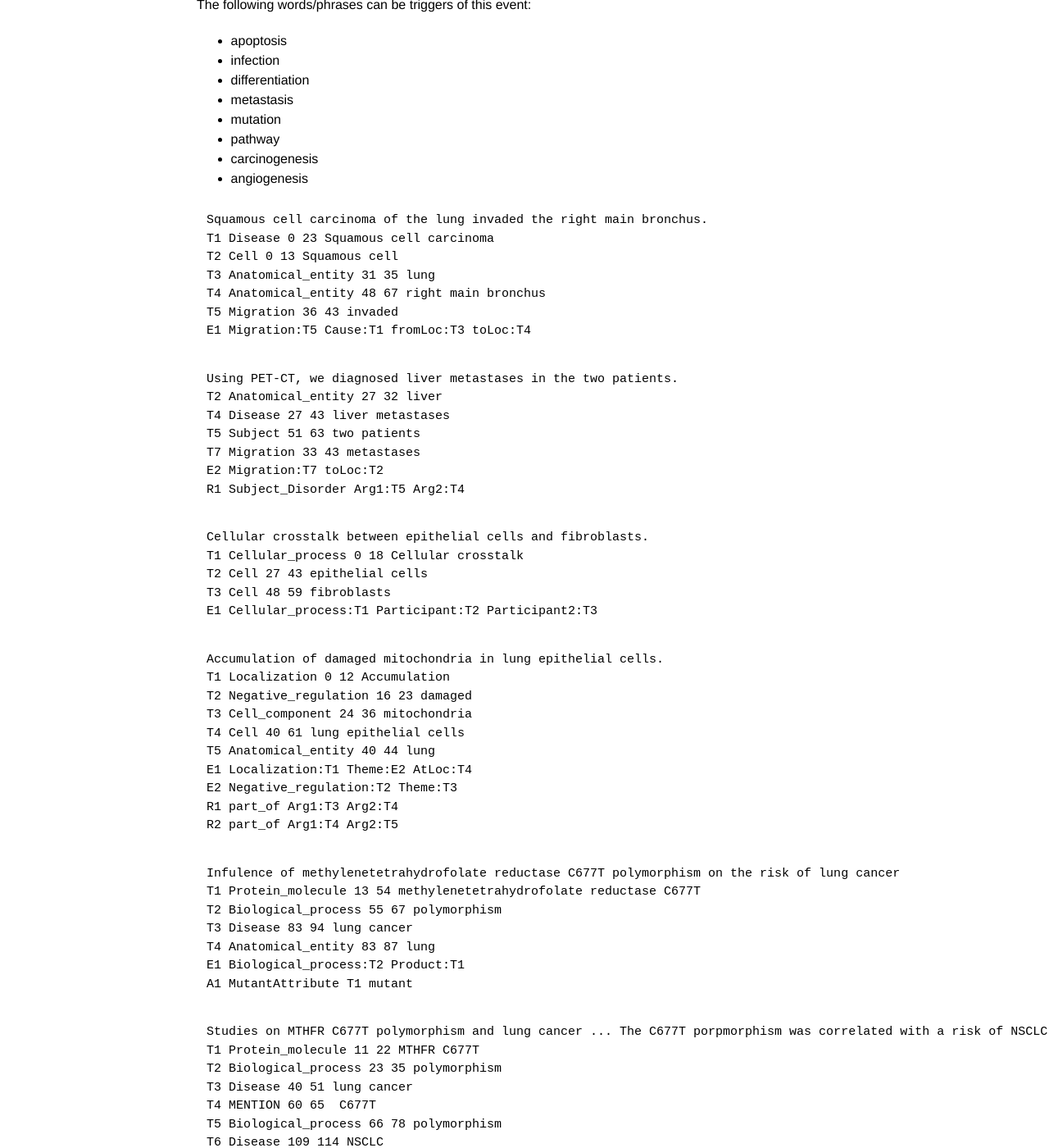
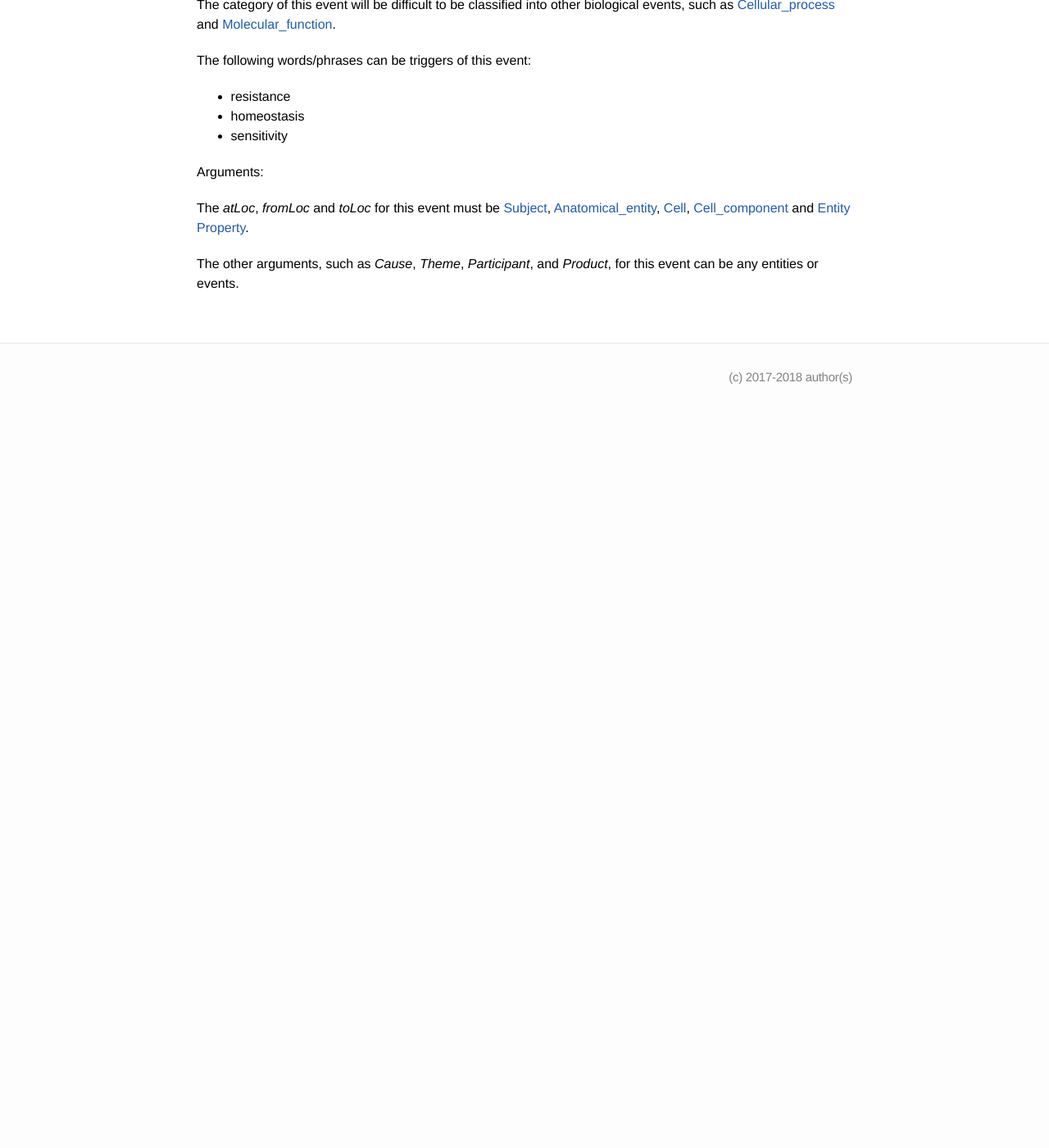
Before and after one commit to ezcatdb/molbiol_lung_corpus-guidelines, a Jekyll site: the page built from _event/Biological_process.md, in a window 1280 px wide and 1400 px high, scrolled down 218 px. Shown: the whole window at 82% size. Built offline with Jekyll 4.4.1, drawn with Linux system fonts in a browser that asks for light colours; after the commit the page ends 900 px from its top, so only the background shows below that; some of the changed text lies outside the part shown.

Commit message:
three new files for events:Cellular_process.md, Localization.md & Molecular_function.md; two corrections for events:Biological_process.md & Migration.md

```diff
--- a/_event/Biological_process.md
+++ b/_event/Biological_process.md
@@ -8,77 +8,13 @@ order: 10
 
 This event is based on the <a href="http://www.nactem.ac.uk/meta-knowledge/">GENIA-Meta-knowledge corpus</a> at <a href="http://www.nactem.ac.uk/">NaCTeM</a>.
 
+The category of this event will be difficult to be classified into other biological events, such as [Cellular_process]() and [Molecular_function]().
+
 The following words/phrases can be triggers of this event:
 
-- apoptosis
-- infection
-- differentiation
-- metastasis
-- mutation
-- pathway
-- carcinogenesis
-- angiogenesis
-
-~~~ ann
-Squamous cell carcinoma of the lung invaded the right main bronchus.
-T1 Disease 0 23 Squamous cell carcinoma
-T2 Cell 0 13 Squamous cell
-T3 Anatomical_entity 31 35 lung
-T4 Anatomical_entity 48 67 right main bronchus
-T5 Migration 36 43 invaded
-E1 Migration:T5 Cause:T1 fromLoc:T3 toLoc:T4
-~~~
-~~~ ann
-Using PET-CT, we diagnosed liver metastases in the two patients.
-T2 Anatomical_entity 27 32 liver
-T4 Disease 27 43 liver metastases
-T5 Subject 51 63 two patients
-T7 Migration 33 43 metastases
-E2 Migration:T7 toLoc:T2
-R1 Subject_Disorder Arg1:T5 Arg2:T4
-~~~
-~~~ ann
-Cellular crosstalk between epithelial cells and fibroblasts.
-T1 Cellular_process 0 18 Cellular crosstalk
-T2 Cell 27 43 epithelial cells
-T3 Cell 48 59 fibroblasts
-E1 Cellular_process:T1 Participant:T2 Participant2:T3
-~~~
-~~~ ann
-Accumulation of damaged mitochondria in lung epithelial cells.
-T1 Localization 0 12 Accumulation
-T2 Negative_regulation 16 23 damaged
-T3 Cell_component 24 36 mitochondria
-T4 Cell 40 61 lung epithelial cells
-T5 Anatomical_entity 40 44 lung
-E1 Localization:T1 Theme:E2 AtLoc:T4
-E2 Negative_regulation:T2 Theme:T3
-R1 part_of Arg1:T3 Arg2:T4
-R2 part_of Arg1:T4 Arg2:T5
-~~~
-~~~ ann
-Infulence of methylenetetrahydrofolate reductase C677T polymorphism on the risk of lung cancer
-T1 Protein_molecule 13 54 methylenetetrahydrofolate reductase C677T
-T2 Biological_process 55 67 polymorphism
-T3 Disease 83 94 lung cancer
-T4 Anatomical_entity 83 87 lung
-E1 Biological_process:T2 Product:T1
-A1 MutantAttribute T1 mutant
-~~~
-~~~ ann
-Studies on MTHFR C677T polymorphism and lung cancer ... The C677T porpmorphism was correlated with a risk of NSCLC.
-T1 Protein_molecule 11 22 MTHFR C677T
-T2 Biological_process 23 35 polymorphism
-T3 Disease 40 51 lung cancer
-T4 MENTION 60 65  C677T
-T5 Biological_process 66 78 polymorphism
-T6 Disease 109 114 NSCLC
-E1 Biological_process:T2 Product:T1
-E2 Biological_process:T5 Product:T1
-A1 MutantAttribute T1 mutant
-R1 Coreference Arg1:T4 Arg2:T1
-~~~
-
+- resistance
+- homeostasis
+- sensitivity
 
 Arguments:
 
```
Also changed, not shown: _event/Cellular_process.md (added, +43 -0 lines), _event/Localization.md (added, +50 -0 lines), _event/Migration.md (+13 -7 lines), _event/Molecular_function.md (added, +53 -0 lines).
